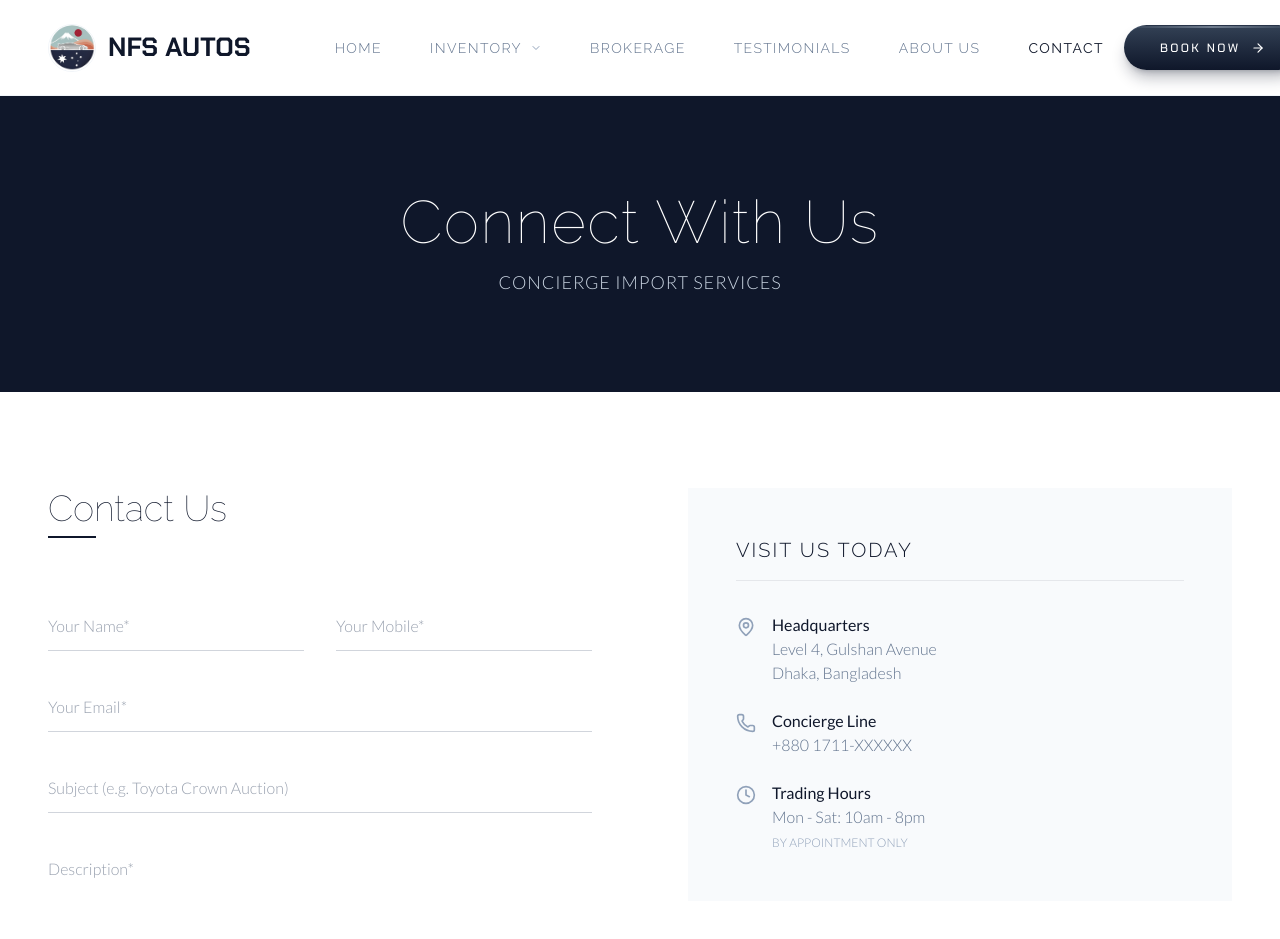
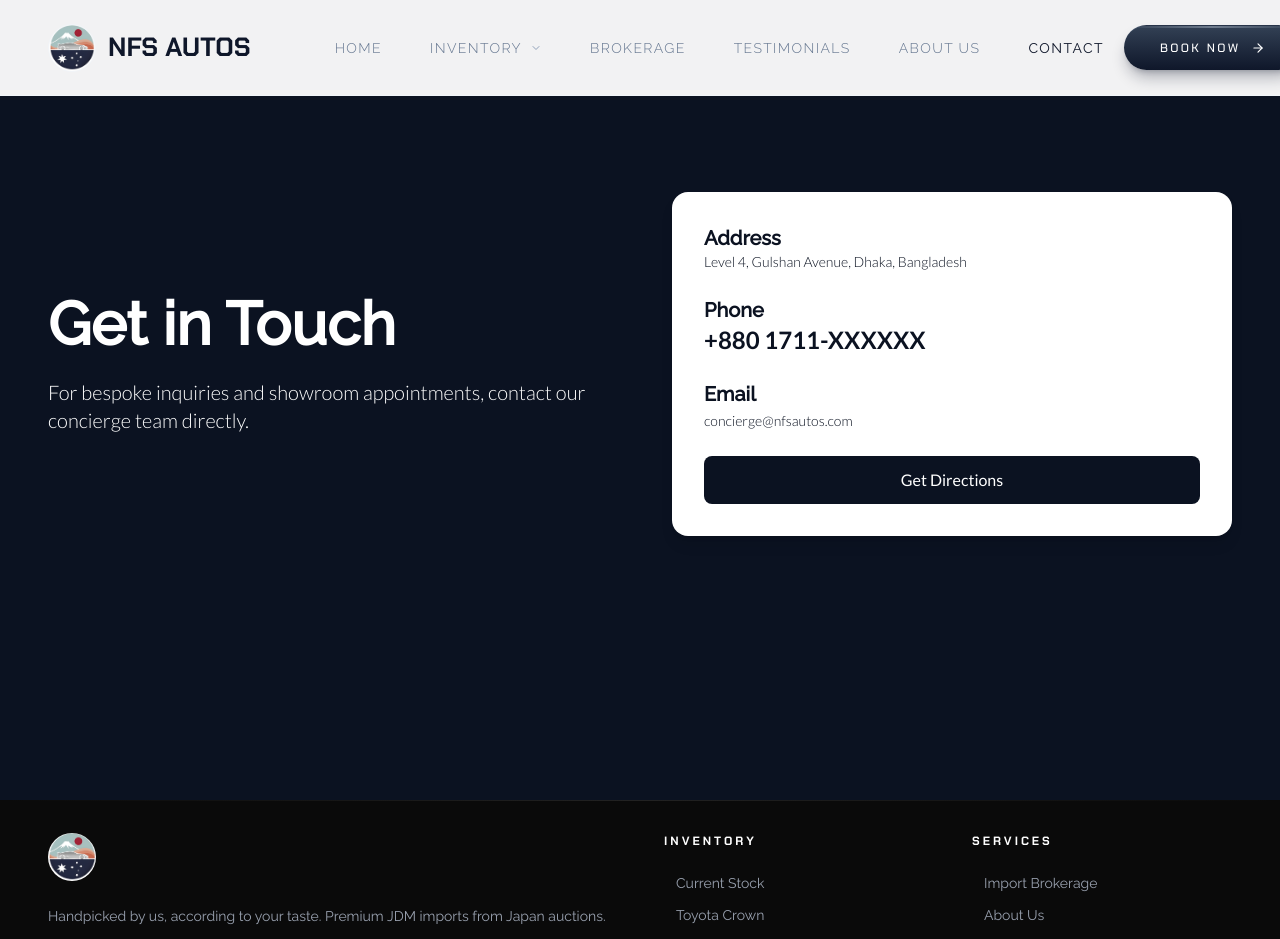
Before and after one commit to fauxgrunt/nfs-autos-web, a Next.js app: page /contact in a window 1280 px wide. Shown: the top 939 px of the page. Built offline with nearby package versions, Linux system fonts and the light colour scheme.

Commit message:
Minor UX changes

```diff
--- a/app/Components/SoldCarCard.tsx
+++ b/app/Components/SoldCarCard.tsx
@@ -16,7 +16,7 @@ export default function SoldCarCard({
   onFindSimilar
 }: SoldCarCardProps) {
   return (
-    <div className="bg-white rounded-2xl shadow-sm hover:shadow-md transition-shadow duration-300 border border-gray-100 overflow-hidden">
+    <div className="bg-white rounded-2xl shadow-sm hover:shadow-xl hover:-translate-y-1 transition-all duration-300 border border-gray-100 overflow-hidden">
       {/* Image Container - Strict 4:3 Aspect Ratio */}
       <div className="relative aspect-[4/3] w-full overflow-hidden bg-gray-100">
         <Image
@@ -49,7 +49,7 @@ export default function SoldCarCard({
         {/* Find Similar Button */}
         <button
           onClick={onFindSimilar}
-          className="w-full mt-4 py-2.5 rounded-lg border border-gray-200 text-sm font-semibold text-gray-700 hover:bg-black hover:text-white hover:border-black transition-all duration-300"
+          className="w-full mt-4 py-2.5 rounded-lg bg-[#0B1221] text-sm font-semibold text-white hover:bg-opacity-90 transition-all duration-300"
         >
           Find similar like this
         </button>
--- a/app/contact/page.tsx
+++ b/app/contact/page.tsx
@@ -1,132 +1,39 @@
 import React from "react";
-import { MapPin, Phone, Mail, Clock, ArrowRight } from "lucide-react";
+import { MapPin, Phone, Mail } from "lucide-react";
 
 export default function ContactPage() {
   return (
-    <div className="w-full min-h-screen bg-white overflow-x-hidden pt-24">
-      {/* 1. HERO SECTION (Premium Navy Blue Banner) */}
-      <div className="w-full bg-[#0f172a] py-16 md:py-24 text-center px-4">
-        <h1 className="text-4xl md:text-6xl font-thin text-white tracking-wide break-words">
-          Connect With Us
-        </h1>
-        <p className="mt-4 text-slate-300 font-light text-lg tracking-wider uppercase break-words">
-          Concierge Import Services
-        </p>
-      </div>
+    <div className="w-full min-h-screen bg-[#0B1221] text-white flex flex-col items-center pt-24">
+      <div className="max-w-7xl w-full px-4 md:px-6 lg:px-12 py-16 md:py-24 grid md:grid-cols-2 gap-16">
+        {/* Left/Main Side */}
+        <div className="flex flex-col justify-center space-y-6">
+          <h1 className="text-4xl md:text-6xl font-bold">Get in Touch</h1>
+          <p className="text-lg md:text-xl font-light">
+            For bespoke inquiries and showroom appointments, contact our concierge team directly.
+          </p>
+        </div>
 
-      {/* 2. MAIN CONTENT CONTAINER */}
-      <div className="max-w-7xl mx-auto px-4 md:px-6 lg:px-12 py-16 md:py-24">
-
-        <div className="grid md:grid-cols-2 gap-16 lg:gap-24">
-
-          {/* LEFT: THE FORM (Luxury "Underline" Style) */}
-          <div className="flex flex-col space-y-8">
-            <div className="space-y-2">
-              <h2 className="text-4xl font-thin text-slate-900">Contact Us</h2>
-              <div className="w-12 h-0.5 bg-slate-900"></div> {/* decorative line */}
-            </div>
-
-            <form className="space-y-8 mt-8">
-              {/* Row 1 */}
-              <div className="grid grid-cols-1 md:grid-cols-2 gap-8">
-                <div className="group">
-                  <input
-                    type="text"
-                    placeholder="Your Name*"
-                    className="w-full border-b border-gray-300 py-3 bg-transparent text-slate-900 focus:outline-none focus:border-slate-900 transition-colors font-light placeholder-gray-400"
-                  />
-                </div>
-                <div className="group">
-                  <input
-                    type="tel"
-                    placeholder="Your Mobile*"
-                    className="w-full border-b border-gray-300 py-3 bg-transparent text-slate-900 focus:outline-none focus:border-slate-900 transition-colors font-light placeholder-gray-400"
-                  />
-                </div>
-              </div>
-
-              {/* Row 2 */}
-              <div className="group">
-                <input
-                  type="email"
-                  placeholder="Your Email*"
-                  className="w-full border-b border-gray-300 py-3 bg-transparent text-slate-900 focus:outline-none focus:border-slate-900 transition-colors font-light placeholder-gray-400"
-                />
-              </div>
-
-              {/* Row 3 */}
-              <div className="group">
-                <input
-                  type="text"
-                  placeholder="Subject (e.g. Toyota Crown Auction)"
-                  className="w-full border-b border-gray-300 py-3 bg-transparent text-slate-900 focus:outline-none focus:border-slate-900 transition-colors font-light placeholder-gray-400"
-                />
-              </div>
-
-              {/* Row 4 */}
-              <div className="group">
-                <textarea
-                  rows={4}
-                  placeholder="Description*"
-                  className="w-full border-b border-gray-300 py-3 bg-transparent text-slate-900 focus:outline-none focus:border-slate-900 transition-colors font-light placeholder-gray-400 resize-none"
-                ></textarea>
-              </div>
-
-              {/* Button */}
-              <button className="w-full md:w-auto border border-slate-900 text-slate-900 px-12 py-4 uppercase tracking-widest text-sm hover:bg-slate-900 hover:text-white transition-all duration-300 mt-4">
-                Send Message
-              </button>
-            </form>
+        {/* Right/Details Side */}
+        <div className="bg-white text-[#0B1221] rounded-2xl shadow-lg p-8 space-y-6">
+          <div>
+            <h3 className="text-xl font-semibold">Address</h3>
+            <p className="text-sm font-light">Level 4, Gulshan Avenue, Dhaka, Bangladesh</p>
           </div>
-
-          {/* RIGHT: INFO & MAP */}
-          <div className="flex flex-col space-y-12">
-
-            {/* Info Block */}
-            <div className="bg-slate-50 p-8 md:p-12 space-y-8">
-              <h3 className="text-xl font-light uppercase tracking-widest text-slate-900 border-b border-gray-200 pb-4">
-                Visit Us Today
-              </h3>
-
-              <div className="space-y-6">
-                <div className="flex items-start space-x-4">
-                  <MapPin className="w-5 h-5 text-slate-400 mt-1" />
-                  <div>
-                    <p className="text-slate-900 font-medium">Headquarters</p>
-                    <p className="text-slate-500 font-light">Level 4, Gulshan Avenue<br/>Dhaka, Bangladesh</p>
-                  </div>
-                </div>
-
-                <div className="flex items-start space-x-4">
-                  <Phone className="w-5 h-5 text-slate-400 mt-1" />
-                  <div>
-                    <p className="text-slate-900 font-medium">Concierge Line</p>
-                    <p className="text-slate-500 font-light">+880 1711-XXXXXX</p>
-                  </div>
-                </div>
-
-                <div className="flex items-start space-x-4">
-                  <Clock className="w-5 h-5 text-slate-400 mt-1" />
-                  <div>
-                    <p className="text-slate-900 font-medium">Trading Hours</p>
-                    <p className="text-slate-500 font-light">Mon - Sat: 10am - 8pm<br/><span className="text-xs uppercase text-slate-400">By Appointment Only</span></p>
-                  </div>
-                </div>
-              </div>
-            </div>
-
-            {/* Map Placeholder */}
-            <div className="relative w-full h-64 bg-slate-200 overflow-hidden group">
-              <div className="absolute inset-0 flex items-center justify-center">
-                 <div className="flex flex-col items-center gap-3">
-                    <MapPin className="w-8 h-8 text-slate-400 group-hover:text-red-600 transition-colors" />
-                    <span className="text-slate-500 text-sm tracking-widest uppercase">View on Google Maps</span>
-                 </div>
-              </div>
-              {/* Overlay link would go here */}
-            </div>
-
+          <div>
+            <h3 className="text-xl font-semibold">Phone</h3>
+            <a href="tel:+8801711XXXXXX" className="text-2xl font-bold hover:text-blue-400 transition-colors">
+              +880 1711-XXXXXX
+            </a>
           </div>
+          <div>
+            <h3 className="text-xl font-semibold">Email</h3>
+            <a href="mailto:concierge@nfsautos.com" className="text-sm font-light hover:underline">
+              concierge@nfsautos.com
+            </a>
+          </div>
+          <button className="w-full py-3 bg-[#0B1221] text-white rounded-lg hover:bg-opacity-90 transition-all">
+            Get Directions
+          </button>
         </div>
       </div>
     </div>
```
